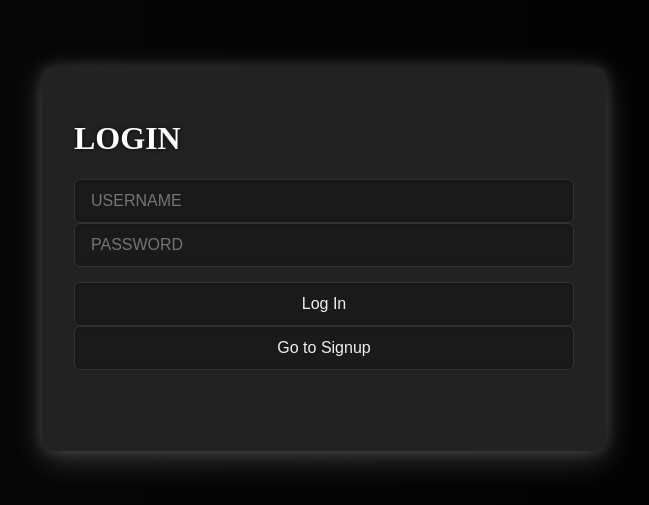
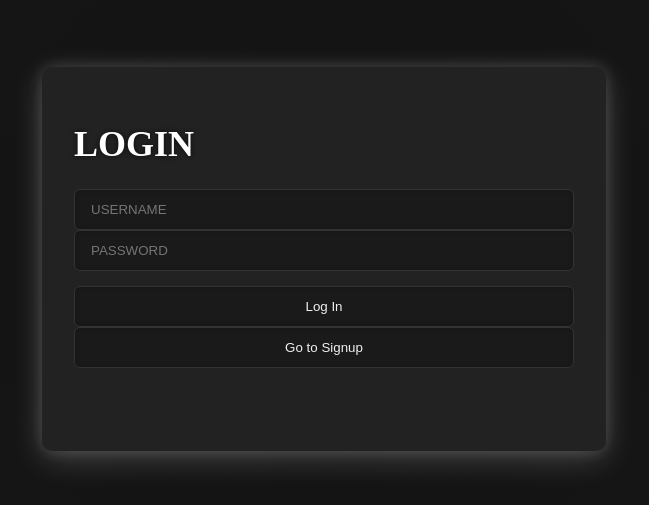
Before and after one commit to dom28s/NHK, a React (Vite) app in the folder client/: page / in a window 1280 px wide. Shown: the part 141-646 px from the top of the page, without its empty margins (316-965 px from the left). Built offline with nearby package versions, Linux system fonts and the light colour scheme.

Commit message:
login signup circle decorate, pagination not finisht but start

```diff
--- a/client/src/App.css
+++ b/client/src/App.css
@@ -1,24 +1,64 @@
-.auth-page {
-  background: linear-gradient(270deg, #000000, #111111, #222222, #000000);
-  background-size: 800% 800%;
-  animation: gradientAnimation 20s ease infinite;
-}
 .normal-page {
   background-color: #090909;
   min-height: 100vh;
 }
 html body{
-    margin: 0;
+  margin: 0;
 }
 
-@keyframes gradientAnimation {
+.auth-page {
+   background: radial-gradient(
+    circle at center,
+    #111111 0%,
+    #121212 10%,
+    #131313 20%,
+    #141414 30%,
+    #151515 40%,
+    #161616 50%,
+    #171717 60%,
+    #181818 70%,
+    #191919 80%,
+    #1a1a1a 90%,
+    #1b1b1b 100%
+  );
+  background-size: 100% 100%;
+  background-position: center;
+  animation: wavePulse 10s ease-in-out infinite;
+}
+@keyframes wavePulse {
   0% {
-    background-position: 0% 50%;
+    background-size: 100% 100%;
+    background-position: center;
+  }
+  10% {
+    background-size: 110% 110%;
+  }
+  20% {
+    background-size: 120% 120%;
+  }
+  30% {
+    background-size: 130% 130%;
+  }
+  40% {
+    background-size: 135% 135%;
   }
   50% {
-    background-position: 100% 50%;
+    background-size: 140% 140%;
+  }
+  60% {
+    background-size: 135% 135%;
+  }
+  70% {
+    background-size: 130% 130%;
+  }
+  80% {
+    background-size: 120% 120%;
+  }
+  90% {
+    background-size: 110% 110%;
   }
   100% {
-    background-position: 0% 50%;
+    background-size: 100% 100%;
+    background-position: center;
   }
 }
--- a/client/src/pages/login/login.css
+++ b/client/src/pages/login/login.css
@@ -8,6 +8,9 @@
     margin: 0;
     color: #d9d9d9;
     text-shadow: 0 0 5px rgba(0, 0, 0, 0.7);
+        font-size: clamp(14px, 1.5vw, 18px);  /* ตั้งแค่ที่นี่ */
+
+
 }
 
 .login-input{
@@ -36,6 +39,7 @@
   color: white;
   z-index: 1;
 
+
 }
 
 .login-card input {
@@ -44,7 +48,6 @@
     color: #f0f0f0;
     padding: 0.75rem 1rem;
     border-radius: 6px;
-    font-size: 1rem;
     transition: all 0.3s ease;
     box-shadow: inset 0 0 5px rgba(0, 0, 0, 0.2);
 }
@@ -56,19 +59,7 @@
     padding: 0.75rem 1rem;
     border-radius: 6px;
     color: #f0f0f0;
-    font-size: 1rem;
     transition: all 0.3s ease;
     box-shadow: inset 0 0 5px rgba(0, 0, 0, 0.2);
     width: 100%;
 }
-
-@keyframes scaleUp {
-  0% {
-    transform: scale(0);
-    opacity: 0;
-  }
-  100% {
-    transform: scale(1);
-    opacity: 1;
-  }
-}
--- a/client/src/pages/news/news.css
+++ b/client/src/pages/news/news.css
@@ -1,3 +1,7 @@
 .main-news{
     color: white;
 }
+
+li{
+    list-style: none;
+}
```
Also changed, not shown: 1 other file (tests, documents, lock files or other folders).
